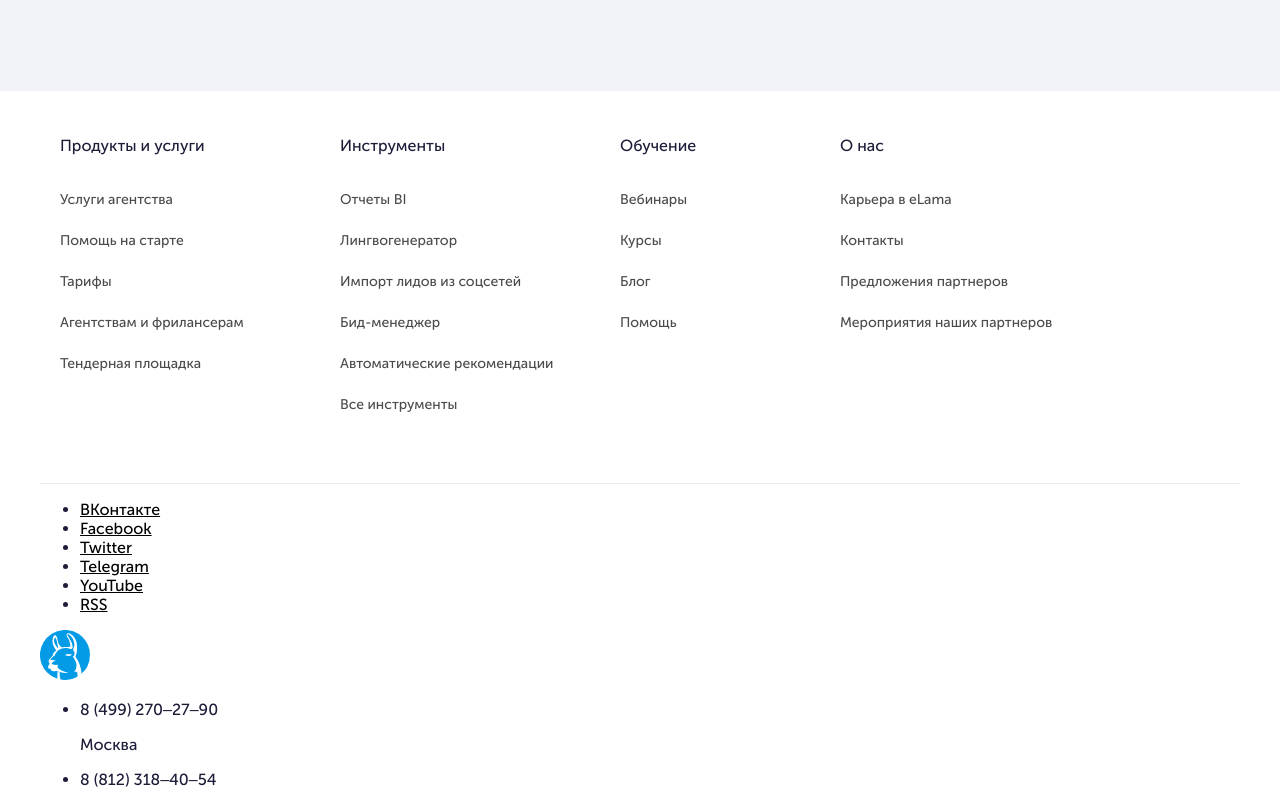
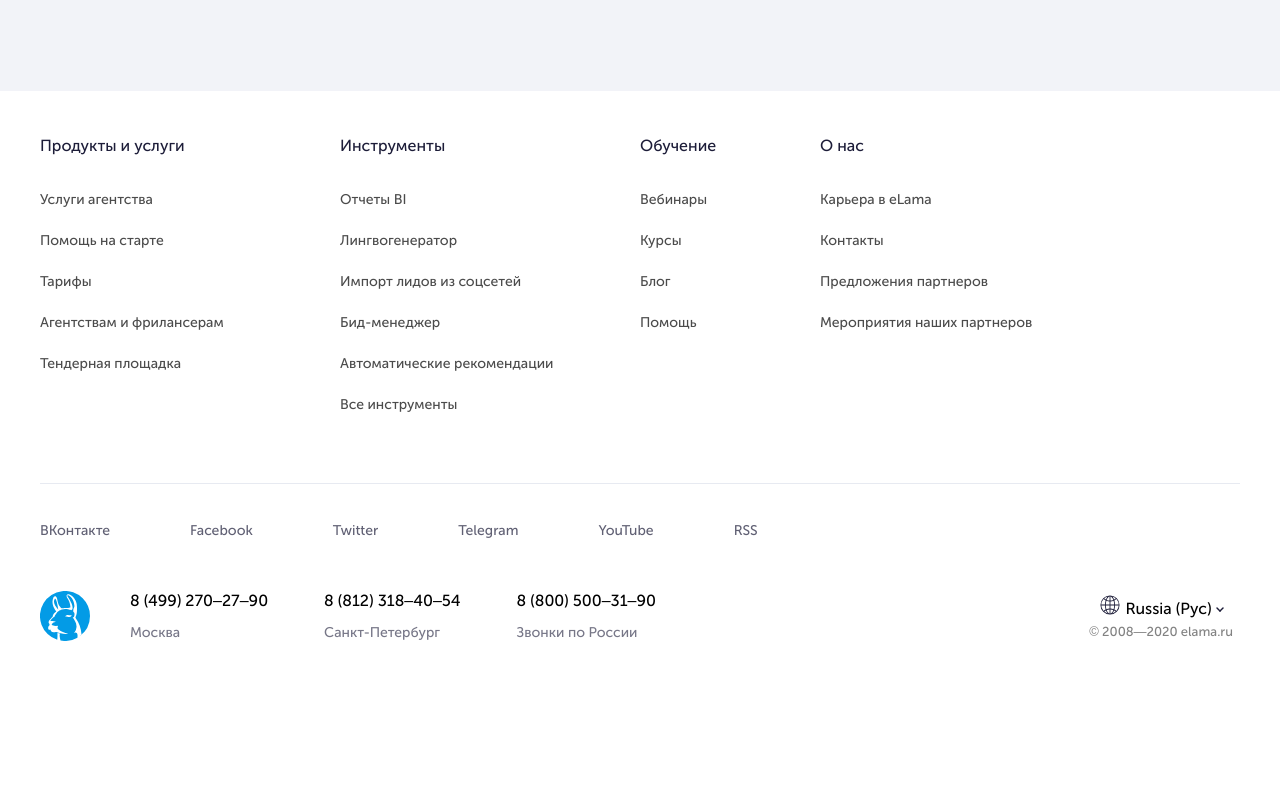
Before and after one commit to akuzevanova/eLama_main, a website: page src/index.html in a window 1280 px wide. Shown: the part 5400-6200 px from the top of the page. After the commit the page ends 6091 px from the top, so only its background shows below. Drawn offline with nearby package versions, Linux system fonts and the light colour scheme; files that its build step writes are made by us from their sources.

Commit message:
footer done

```diff
--- a/src/styles/bottommap-block.css
+++ b/src/styles/bottommap-block.css
@@ -9,8 +9,8 @@
 }
 
 .bottommap-col {
-  padding: 0 20px;
-  max-width: 20%;
+  padding: 0;
+  max-width: 25%;
 }
 
 .bottommap-title {
--- a/src/styles/footer.css
+++ b/src/styles/footer.css
@@ -0,0 +1,134 @@
+.footer-container {
+  padding: 20px 0 20px;
+}
+
+.footer-top {
+  padding: 0 0 20px;
+}
+
+.footer-top-list {
+  display: flex;
+}
+.footer-top-list {
+  list-style-type: none;
+  padding: 0;
+}
+
+.footer-top-list li a {
+  color: #1d1d39;
+  text-decoration: none;
+  font-size: 14px;
+  opacity: 70%;
+}
+.footer-top-list-point {
+  margin-right: 80px;
+}
+
+.footer-top-list-point a:hover {
+  color: #039be6;
+  transition: color 125ms;
+}
+
+.footer-bottom {
+  display: flex;
+  justify-content: space-between;
+}
+
+.footer-bottom-logo {
+  align-self: center;
+  margin-top: -10px;
+}
+.footer-bottom-left {
+  display: flex;
+}
+
+.footer-bottom-contacts {
+}
+
+.footer-bottom-contacts-list {
+  display: flex;
+  text-decoration: none;
+  list-style-type: none;
+}
+
+.footer-bottom-contacts-point {
+  margin-right: 56px;
+}
+
+.footer-bottom-contacts-number {
+  font-size: 16px;
+}
+
+.footer-bottom-contacts-point a:hover {
+  color: #38c4ff;
+}
+.footer-bottom-contacts-point a {
+  text-decoration: none;
+  list-style-type: none;
+}
+
+.footer-bottom-contacts-city {
+  opacity: 0.6;
+  font-size: 14px;
+}
+
+.footer-bottom-copyright {
+  align-self: center;
+}
+
+.footer-bottom-copyright-top {
+  display: flex;
+  justify-content: center;
+}
+
+.footer-bottom-copyright-logo {
+}
+
+.footer-bottom-copyright-button {
+  border: none;
+  outline: none;
+  background: none;
+  cursor: pointer;
+  font-size: 16px;
+  font-family: Museo-Sans-Cyrl;
+  align-self: end;
+}
+
+.footer-bottom-copyright-bottom {
+}
+
+.footer-bottom-copyright-year {
+  margin-top: 5px;
+  margin-right: 7px;
+  color: #828282;
+  font-size: 13px;
+}
+
+.footer-bottom-copyright-button: .header-arrow {
+  transform: rotate(180deg);
+}
+
+.footer-podmenu-points a {
+  text-decoration: none;
+}
+.footer-podmenu-points {
+  list-style-type: none;
+}
+
+.footer-menu-podmenu {
+  background-color: white;
+  padding: 10px 35px 10px 20px;
+  position: relative;
+  z-index: 1;
+  border-radius: 10px;
+  line-height: 40px;
+  box-shadow: rgba(29, 29, 57, 0.2) 0px 8px 24px;
+  display: none;
+}
+
+.footer-menu-podmenu a:hover {
+  color: #039be6;
+}
+.footer-bottom-copyright-button:active {
+  transition: none;
+}
--- a/src/views/footer.html
+++ b/src/views/footer.html
@@ -1,4 +1,4 @@
-<div class="footer container">
+<div class="footer-container container">
   <div class="footer-top">
     <ul class="footer-top-list">
       <li class="footer-top-list-point">
@@ -24,31 +24,65 @@
     </ul>
   </div>
   <div class="footer-bottom">
+    <div class="footer-bottom-left">
       <div class="footer-bottom-logo">
         <img src="/images/elamaminilogo.svg" alt="minilogo" />
       </div>
       <div class="footer-bottom-contacts">
         <ul class="footer-bottom-contacts-list">
           <li class="footer-bottom-contacts-point">
-          <a class="footer-bottom-contacts-number">8 (499) 270‒27‒90</a>
+            <a class="footer-bottom-contacts-number" href="tel:84992702790"
+              >8 (499) 270‒27‒90</a
+            >
             <p class="footer-bottom-contacts-city">Москва</p>
           </li>
           <li class="footer-bottom-contacts-point">
-          <a class="footer-bottom-contacts-number">8 (812) 318‒40‒54</a>
+            <a class="footer-bottom-contacts-number" href="tel:88123184054"
+              >8 (812) 318‒40‒54</a
+            >
             <p class="footer-bottom-contacts-city">Санкт-Петербург</p>
           </li>
           <li class="footer-bottom-contacts-point">
-          <a class="footer-bottom-contacts-number">8 (800) 500‒31‒90</a>
+            <a class="footer-bottom-contacts-number" href="tel:88005003190"
+              >8 (800) 500‒31‒90</a
+            >
             <p class="footer-bottom-contacts-city">Звонки по России</p>
           </li>
         </ul>
+      </div>
     </div>
     <div class="footer-bottom-copyright">
       <div class="footer-bottom-copyright-top">
         <div class="footer-bottom-copyright-logo">
           <img src="/images/iconglobal.svg" alt="global" />
         </div>
-        <button class="footer-bottom-copyright-button">Russia (Рус)</button>
+        <button class="footer-bottom-copyright-button">
+          Russia (Рус)
+          <img class="header-arrow" src="/images/arrow.svg" />
+        </button>
+
+        <ul class="footer-menu-podmenu">
+          <li class="footer-podmenu-points">
+            <a href="https://elama.global/">
+              Worldwide (Eng)
+            </a>
+          </li>
+          <li class="footer-podmenu-points">
+            <a href="https://elama.com.br/">
+              Brasil (Por)
+            </a>
+          </li>
+          <li class="footer-podmenu-points">
+            <a href="https://elama.ru/">
+              Russia (Рус)
+            </a>
+          </li>
+          <li class="footer-podmenu-points">
+            <a href="https://elama.kz/">
+              Kazakhstan (Рус)
+            </a>
+          </li>
+        </ul>
       </div>
       <div class="footer-bottom-copyright-bottom">
         <p class="footer-bottom-copyright-year">© 2008—2020 elama.ru</p>
```
Lines whose indentation alone changed are shown as unchanged.
